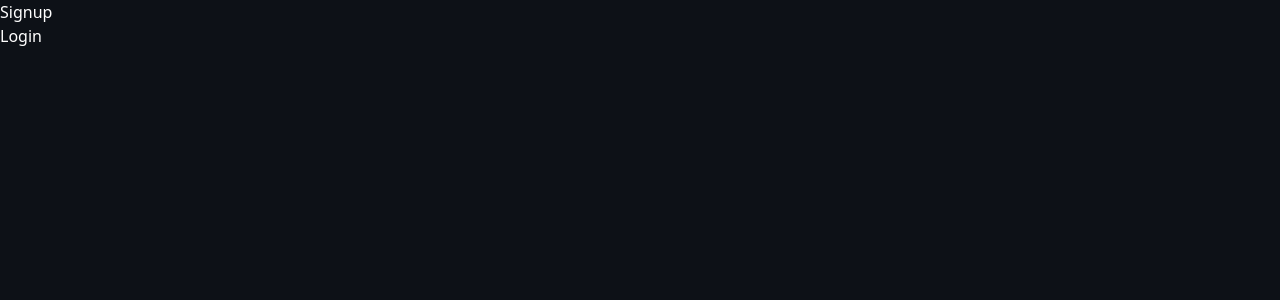
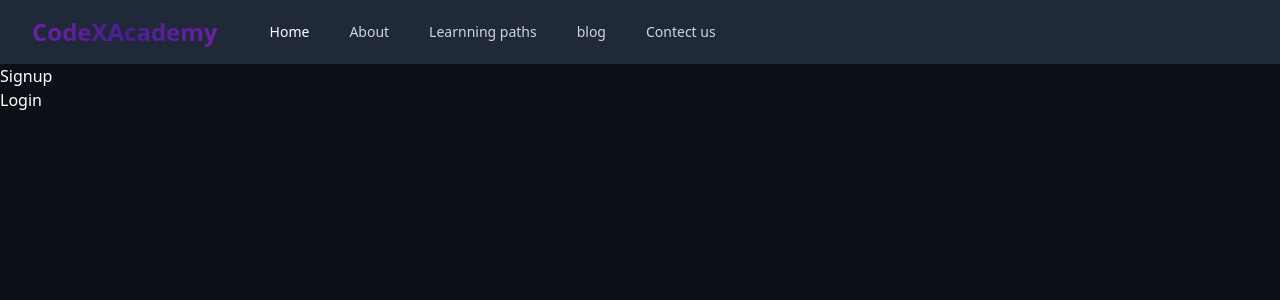
Before and after one commit to jay-bhogayata/codeXacdamy, a React (Vite) app: page / in a window 1280 px wide. Shown: the top 300 px of the page. Built offline with nearby package versions, Linux system fonts and the light colour scheme.

Commit message:
Navbar is added

```diff
--- a/package.json
+++ b/package.json
@@ -9,7 +9,10 @@
     "preview": "vite preview"
   },
   "dependencies": {
+    "@headlessui/react": "^1.6.6",
+    "daisyui": "^2.20.0",
     "dotenv": "^16.0.1",
+
     "react": "^18.2.0",
     "react-dom": "^18.2.0",
     "react-icons": "^4.4.0",
--- a/src/App.jsx
+++ b/src/App.jsx
@@ -1,21 +1,17 @@
-import './App.css'
-import Signup from './pages/Signup'
-
-import {Link} from 'react-router-dom'
+import "./App.css";
+import Signup from "./pages/Signup";
+import Navbar from "./components/Navbar";
+import { Link } from "react-router-dom";
 
 function App() {
-
-
   return (
     <>
-
-    <Link to ="/signup">Signup</Link>
-    <br />
-    <Link to ="/login">Login</Link>
-
-
+      <Navbar />
+      <Link to="/signup">Signup</Link>
+      <br />
+      <Link to="/login">Login</Link>
     </>
-  )
+  );
 }
 
-export default App
+export default App;
--- /dev/null
+++ b/src/components/Navbar.jsx
@@ -0,0 +1,159 @@
+import React, { useState } from "react";
+import { Transition } from "@headlessui/react";
+const refs = React.createRef();
+
+function Navbar() {
+  const [isOpen, setIsOpen] = useState(false);
+  return (
+    <div>
+      <nav className="bg-gray-800">
+        <div className="max-w-7xl mx-auto px-4 sm:px-6 lg:px-8">
+          <div className="flex items-center justify-between h-16">
+            <div className="flex items-center">
+              <div className="flex-shrink-0">
+                <h1 className="text-2xl  font-bold text-transparent bg-clip-text bg-gradient-to-r from-purple-800 via-violet-900 to-purple-800 ">
+                  CodeXAcademy
+                </h1>
+              </div>
+              <div className="hidden md:block">
+                <div className="ml-10 flex items-baseline space-x-4">
+                  <a
+                    href="#"
+                    className=" hover:bg-gray-700 text-white px-3 py-2 rounded-md text-sm font-medium"
+                  >
+                    Home
+                  </a>
+
+                  <a
+                    href="#"
+                    className="text-gray-300 hover:bg-gray-700 hover:text-white px-3 py-2 rounded-md text-sm font-medium"
+                  >
+                    About
+                  </a>
+
+                  <a
+                    href="#"
+                    className="text-gray-300 hover:bg-gray-700 hover:text-white px-3 py-2 rounded-md text-sm font-medium"
+                  >
+                    Learnning paths
+                  </a>
+
+                  <a
+                    href="#"
+                    className="text-gray-300 hover:bg-gray-700 hover:text-white px-3 py-2 rounded-md text-sm font-medium"
+                  >
+                    blog
+                  </a>
+
+                  <a
+                    href="#"
+                    className="text-gray-300 hover:bg-gray-700 hover:text-white px-3 py-2 rounded-md text-sm font-medium"
+                  >
+                    Contect us
+                  </a>
+                </div>
+              </div>
+            </div>
+            <div className="-mr-2 flex md:hidden">
+              <button
+                onClick={() => setIsOpen(!isOpen)}
+                type="button"
+                className="bg-gray-900 inline-flex items-center justify-center p-2 rounded-md text-gray-400 hover:text-white hover:bg-gray-800 focus:outline-none focus:ring-2 focus:ring-offset-2 focus:ring-offset-gray-800 focus:ring-white"
+                aria-controls="mobile-menu"
+                aria-expanded="false"
+              >
+                <span className="sr-only">Open main menu</span>
+                {!isOpen ? (
+                  <svg
+                    className="block h-6 w-6"
+                    xmlns="http://www.w3.org/2000/svg"
+                    fill="none"
+                    viewBox="0 0 24 24"
+                    stroke="currentColor"
+                    aria-hidden="true"
+                  >
+                    <path
+                      strokeLinecap="round"
+                      strokeLinejoin="round"
+                      strokeWidth="2"
+                      d="M4 6h16M4 12h16M4 18h16"
+                    />
+                  </svg>
+                ) : (
+                  <svg
+                    className="block h-6 w-6"
+                    xmlns="http://www.w3.org/2000/svg"
+                    fill="none"
+                    viewBox="0 0 24 24"
+                    stroke="currentColor"
+                    aria-hidden="true"
+                  >
+                    <path
+                      strokeLinecap="round"
+                      strokeLinejoin="round"
+                      strokeWidth="2"
+                      d="M6 18L18 6M6 6l12 12"
+                    />
+                  </svg>
+                )}
+              </button>
+            </div>
+          </div>
+        </div>
+
+        <Transition
+          show={isOpen}
+          enter="transition ease-out duration-100 transform"
+          enterFrom="opacity-0 scale-95"
+          enterTo="opacity-100 scale-100"
+          leave="transition ease-in duration-75 transform"
+          leaveFrom="opacity-100 scale-100"
+          leaveTo="opacity-0 scale-95"
+        >
+          {(ref) => (
+            <div className="md:hidden" id="mobile-menu">
+              <div refs={ref} className="px-2 pt-2 pb-3 space-y-1 sm:px-3">
+                <a
+                  href="#"
+                  className="hover:bg-gray-700 text-white block px-3 py-2 rounded-md text-base font-medium"
+                >
+                  Home
+                </a>
+
+                <a
+                  href="#"
+                  className="text-gray-300 hover:bg-gray-700 hover:text-white block px-3 py-2 rounded-md text-base font-medium"
+                >
+                  About
+                </a>
+
+                <a
+                  href="#"
+                  className="text-gray-300 hover:bg-gray-700 hover:text-white block px-3 py-2 rounded-md text-base font-medium"
+                >
+                  Learnning paths
+                </a>
+
+                <a
+                  href="#"
+                  className="text-gray-300 hover:bg-gray-700 hover:text-white block px-3 py-2 rounded-md text-base font-medium"
+                >
+                  blog
+                </a>
+
+                <a
+                  href="#"
+                  className="text-gray-300 hover:bg-gray-700 hover:text-white block px-3 py-2 rounded-md text-base font-medium"
+                >
+                  Contect us
+                </a>
+              </div>
+            </div>
+          )}
+        </Transition>
+      </nav>
+    </div>
+  );
+}
+
+export default Navbar;
--- a/tailwind.config.cjs
+++ b/tailwind.config.cjs
@@ -16,5 +16,7 @@
 
     },
   },
-  plugins: [],
+  plugins: [
+
+  ],
 }
```
Also changed, not shown: 1 other file (tests, documents, lock files or other folders).
